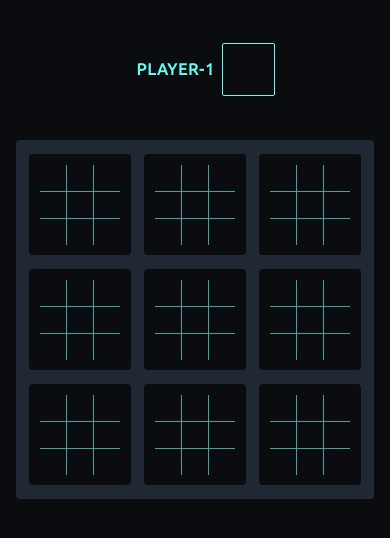
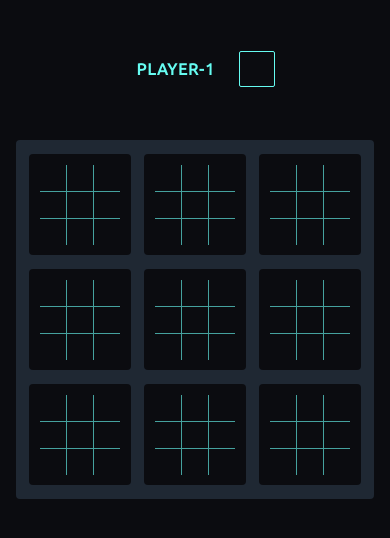
Before and after one commit to priyanshu-09/Tic-Tac-Toe, a plain HTML site: page index.html in a window 390 px wide. Shown: the part 92-630 px from the top of the page. Drawn offline with Linux system fonts and the light colour scheme.

Commit message:
mobile site changes

```diff
--- a/index.css
+++ b/index.css
@@ -60,11 +60,11 @@
         left: 35vw;
     }
     .player-img{
-        height: 6vh;
-        width: 6vh;
+        height: 4vh;
+        width: 4vh;
         margin: 3vh;
         position: fixed;
-        top: 13vh;
+        top: 14vh;
         right: 23vw;
     }
     .box{
```
